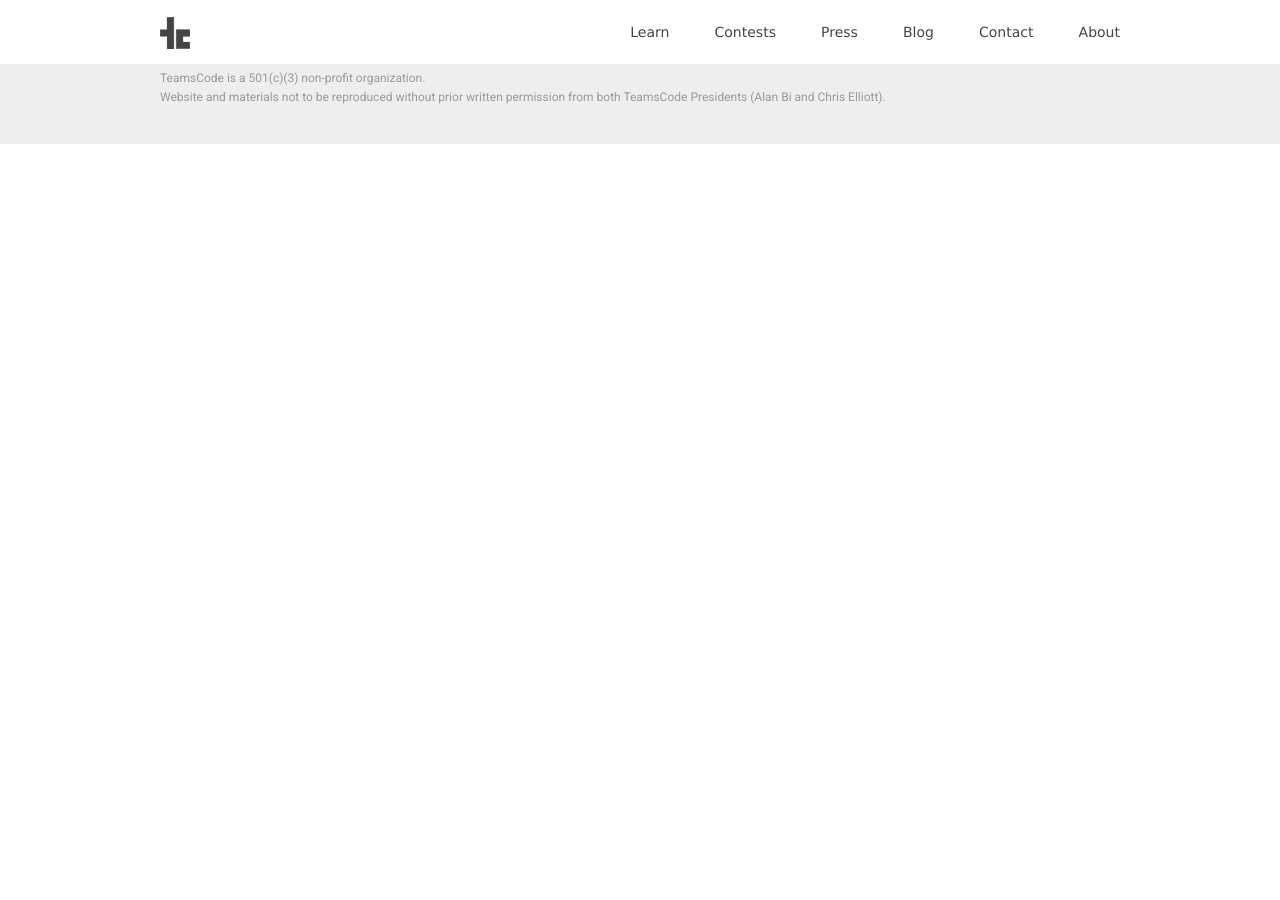
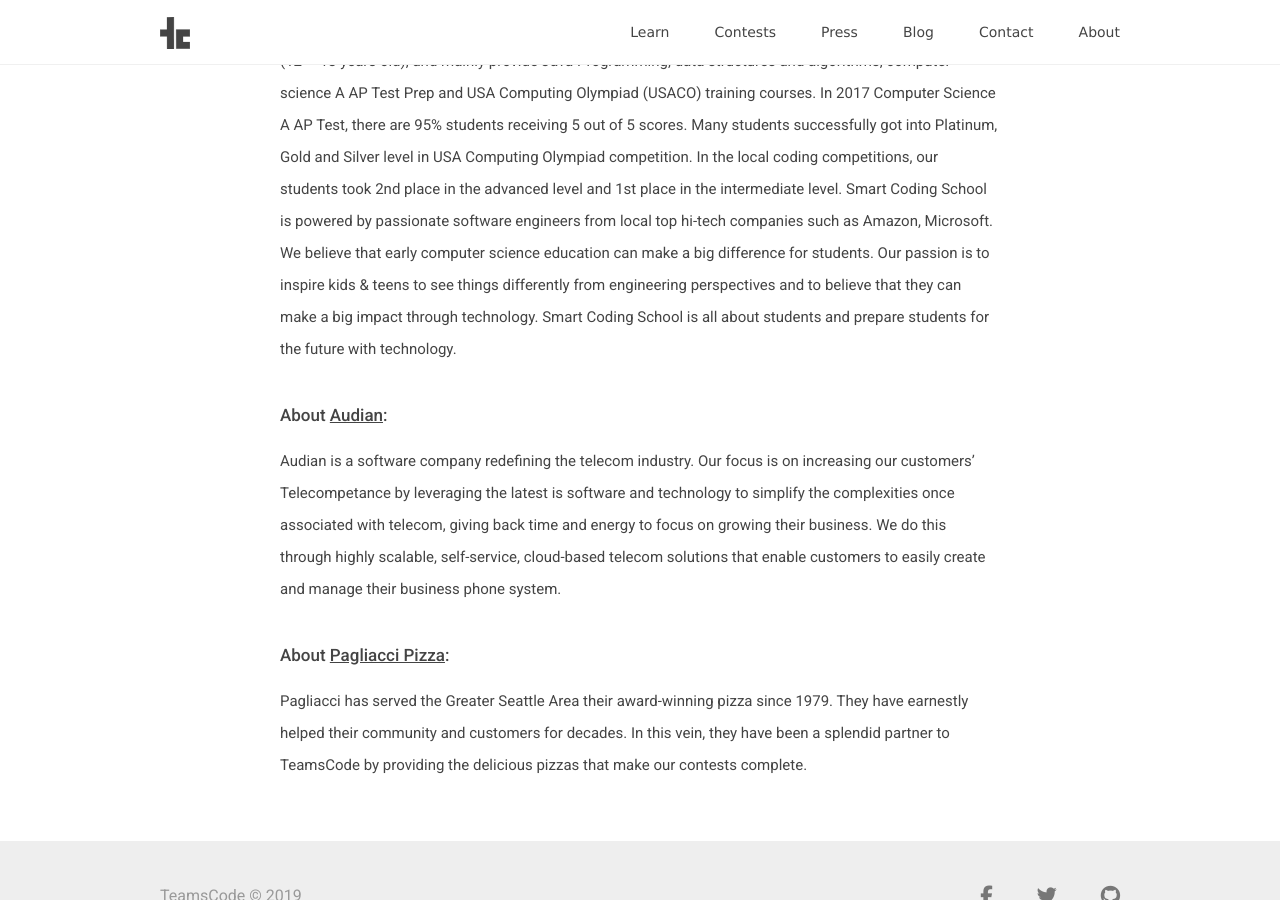
Before and after one commit to teamscode/teamscode.github.io, a Jekyll site: the page built from _posts/contests/2018-10-26-spring-2019-mihs-programming-contest.md, in a window 1280 px wide and 900 px high, scrolled down 4085 px. Built offline with Jekyll 4.4.1, drawn with Linux system fonts in a browser that asks for light colours; nearby versions of some CDN libraries; before the commit the page ends 4229 px from its top, so only the background shows below that; some of the changed text lies outside the part shown.

Commit message:
adding Pagliacci and Audian as sponsors to MIHS Sp2019 Contest

```diff
--- a/_posts/contests/2018-10-26-spring-2019-mihs-programming-contest.md
+++ b/_posts/contests/2018-10-26-spring-2019-mihs-programming-contest.md
@@ -10,7 +10,10 @@ contest_date: March 16th, 2019
 
 <div style="float: right; margin-right: -140px; margin-left: 10px; text-align: center;">
   <h1 style="text-align: left;"><b>Platinum Sponsors</b></h1>
-  <a href="http://www.smartcodingschool.com/"><img src="/assets/images/sponsor_smartcodingschool.png" alt="Smart Coding School" style="width: 250px; margin-right: 20px;"></a>
+  <a href="http://www.smartcodingschool.com/"><img src="/assets/images/sponsor_smartcodingschool.png" alt="Smart Coding School" style="width: 250px; margin-right: 20px; text-align: left;"></a>
+  <h1 style="text-align: left;"><b>Silver Sponsors</b></h1>
+  <a href="http://www.audian.com/"><img src="/assets/images/sponsor_audian.png" alt="Audian" style="width: 250px; margin-bottom: 70px; margin-right: 20px; display block;"></a>
+  <a href="https://pagliacci.com"><img src="/assets/images/sponsor_pagliacci.jpg" alt="Pagliacci" style="width: 200px; margin-right: 20px; display: block;"></a>
 </div>
 
 <h1><a href="https://teamscode.typeform.com/to/bnGcWl">Sign Up Here</a></h1>
@@ -103,6 +106,17 @@ This pdf will describe how to read a txt file in Java, C#, C++, and Python, usin
 
 <a href="http://www.smartcodingschool.com/"><img src="/assets/images/sponsor_smartcodingschool.png" alt="Smart Coding School" style="width: 250px; margin-right: 20px;"></a>
 
+## **Silver Sponsors**
+<a href="https://pagliacci.com"><img src="/assets/images/sponsor_pagliacci.jpg" alt="Pagliacci" style="width: 250px; margin-right: 20px; display: block;"></a>
+<a href="http://www.audian.com/"><img src="/assets/images/sponsor_audian.png" alt="Audian" style="width: 250px; margin-top: 50px; margin-bottom: 50px; display: block;"></a>
+
+
 ## About <u>Smart Coding School</u>:
 Smart Coding School is a computer science education school established in March 2016. We develop computer science & engineering curriculum and offer courses for middle school and high school students (12 ~ 18 years old), and mainly provide Java Programming, data structures and algorithms, computer science A AP Test Prep and USA Computing Olympiad (USACO) training courses. In 2017 Computer Science A AP Test, there are 95% students receiving 5 out of 5 scores. Many students successfully got into Platinum, Gold and Silver level in USA Computing Olympiad competition. In the local coding competitions, our students took 2nd place in the advanced level and 1st place in the intermediate level.
 Smart Coding School is powered by passionate software engineers from local top hi-tech companies such as Amazon, Microsoft. We believe that early computer science education can make a big difference for students. Our passion is to inspire kids & teens to see things differently from engineering perspectives and to believe that they can make a big impact through technology. Smart Coding School is all about students and prepare students for the future with technology.
+
+## About <u>Audian</u>:
+Audian is a software company redefining the telecom industry. Our focus is on increasing our customers’ Telecompetance by leveraging the latest is software and technology to simplify the complexities once associated with telecom, giving back time and energy to focus on growing their business. We do this through highly scalable, self-service, cloud-based telecom solutions that enable customers to easily create and manage their business phone system.
+
+## About <u>Pagliacci Pizza</u>:
+Pagliacci has served the Greater Seattle Area their award-winning pizza since 1979. They have earnestly helped their community and customers for decades. In this vein, they have been a splendid partner to TeamsCode by providing the delicious pizzas that make our contests complete.
```
